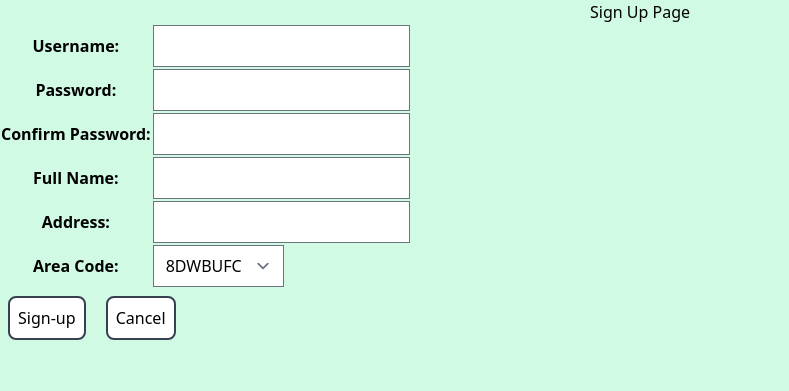
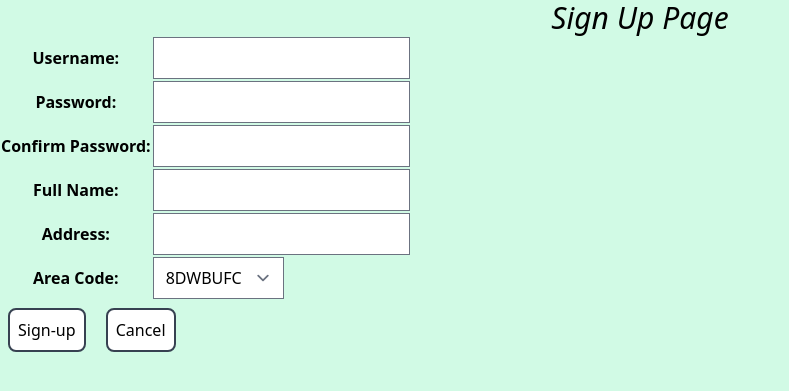
Before and after one commit to spencerolsondke/Database-Project, a Django app: page /sign-up/ in a window 1280 px wide. Shown: the top 391 px of the page, without its empty margins (0-789 px from the left). Run offline with Django 3.2, Linux system fonts and the light colour scheme; some libraries are stand-ins or nearby versions.

Commit message:
tweaking

```diff
--- a/databaseproject/index/forms.py
+++ b/databaseproject/index/forms.py
@@ -29,7 +29,7 @@ class Register_Form(forms.Form):
     confirm_password = forms.CharField(label="Confirm Password", widget=forms.PasswordInput())
     name = forms.CharField(label="Full Name", max_length=45)
     address = forms.CharField(label = "Address", max_length=45)
-    areas = [(str(i), str(i)) for i in list(Area.objects.all())]
+    areas = [(i.id, str(i)) for i in list(Area.objects.all())]
     area_code = forms.ChoiceField(label="Area Code", choices=areas)
 
     def clean(self):
--- a/databaseproject/index/models.py
+++ b/databaseproject/index/models.py
@@ -41,7 +41,7 @@ class Customer(models.Model):
         db_table = 'customer'
 
     def __str__(self):
-        return self.id
+        return self.name
 
 
 class Orders(models.Model):
--- a/databaseproject/index/templates/landing.html
+++ b/databaseproject/index/templates/landing.html
@@ -1,9 +1,14 @@
 <!DOCTYPE html>
+{% load static tailwind_tags %}
 <html>
     <head>
+        {% tailwind_css %}
         <title>Mamma Mia Pizza</title>
     </head>
     <body>
         <h1>Be prepared to dine on the finest Italian pizza, {{ first_name }}</h1>
+        {% for name, price in pizza_list %}
+            <button>{{ name }} {{ price }}</button><br />
+        {% endfor %}
     </body>
 </html>
--- a/databaseproject/index/views.py
+++ b/databaseproject/index/views.py
@@ -24,8 +24,10 @@ def index(request):
 
 def landing(request):
     first_name = Customer.objects.get(id=request.session['user_id']).name.split(' ')[0]
+    pizza_prices = [0.01, 0.02]
     context = {
-        "first_name": first_name
+        "first_name": first_name,
+        "pizza_list": zip(Pizza.objects.all(), pizza_prices)
     }
     return render(request, 'landing.html', context)
 
@@ -34,12 +36,12 @@ def sign_up(request):
         form = Register_Form(request.POST)
         if form.is_valid():
             # Add the customer to the database
-            area = Area.objects.filter(code=form.data.get('area_code')).get() # Access the area object to add it as a foreign key
+            area = Area.objects.get(id=form.data.get('area_code')) # Access the area object to add it as a foreign key
             customer = Customer.objects.create(area=area, address=form.data.get('address'), name=form.data.get('name'),
                     username=form.data.get('username'), password=form.data.get('confirm_password'))
             customer.save()
 
-            return HttpResponseRedirect("/index/")
+            return HttpResponseRedirect("/")
 
     else:
         form = Register_Form()
--- a/databaseproject/theme/static/css/dist/styles.css
+++ b/databaseproject/theme/static/css/dist/styles.css
@@ -913,6 +913,13 @@ select {
   box-shadow: var(--tw-ring-offset-shadow, 0 0 #0000), var(--tw-ring-shadow, 0 0 #0000), var(--tw-shadow);
 }
 
+h1 {
+  text-align: center;
+  font-size: 1.875rem;
+  line-height: 2.25rem;
+  font-style: italic;
+}
+
 body {
   --tw-bg-opacity: 1;
   background-color: rgba(209, 250, 229, var(--tw-bg-opacity));
--- a/databaseproject/theme/static_src/src/styles.css
+++ b/databaseproject/theme/static_src/src/styles.css
@@ -1,6 +1,10 @@
 @tailwind base;
 @tailwind components;
 @tailwind utilities;
+
+h1 {
+  @apply text-3xl text-center italic
+}
 
 body {
   @apply bg-green-100
```
Also changed, not shown: databaseproject/index/utils.py (added), 1 other file.
